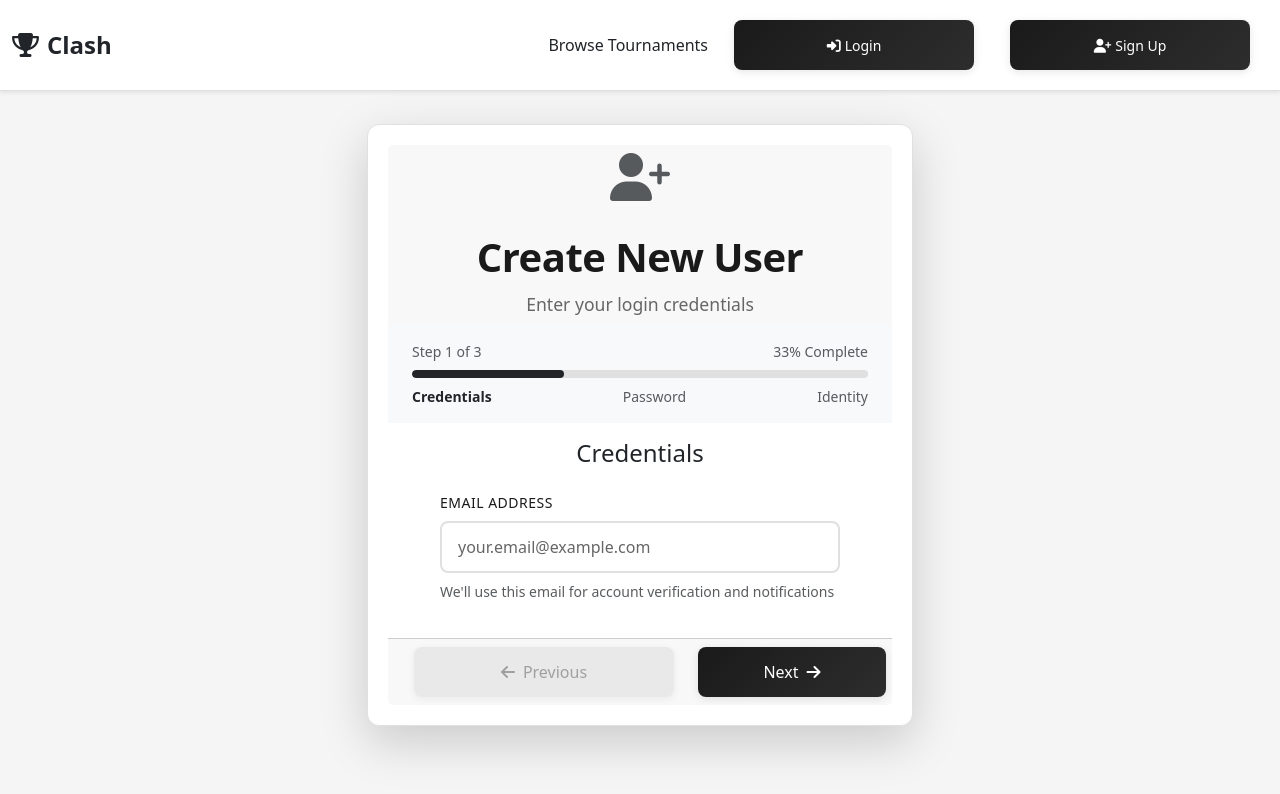
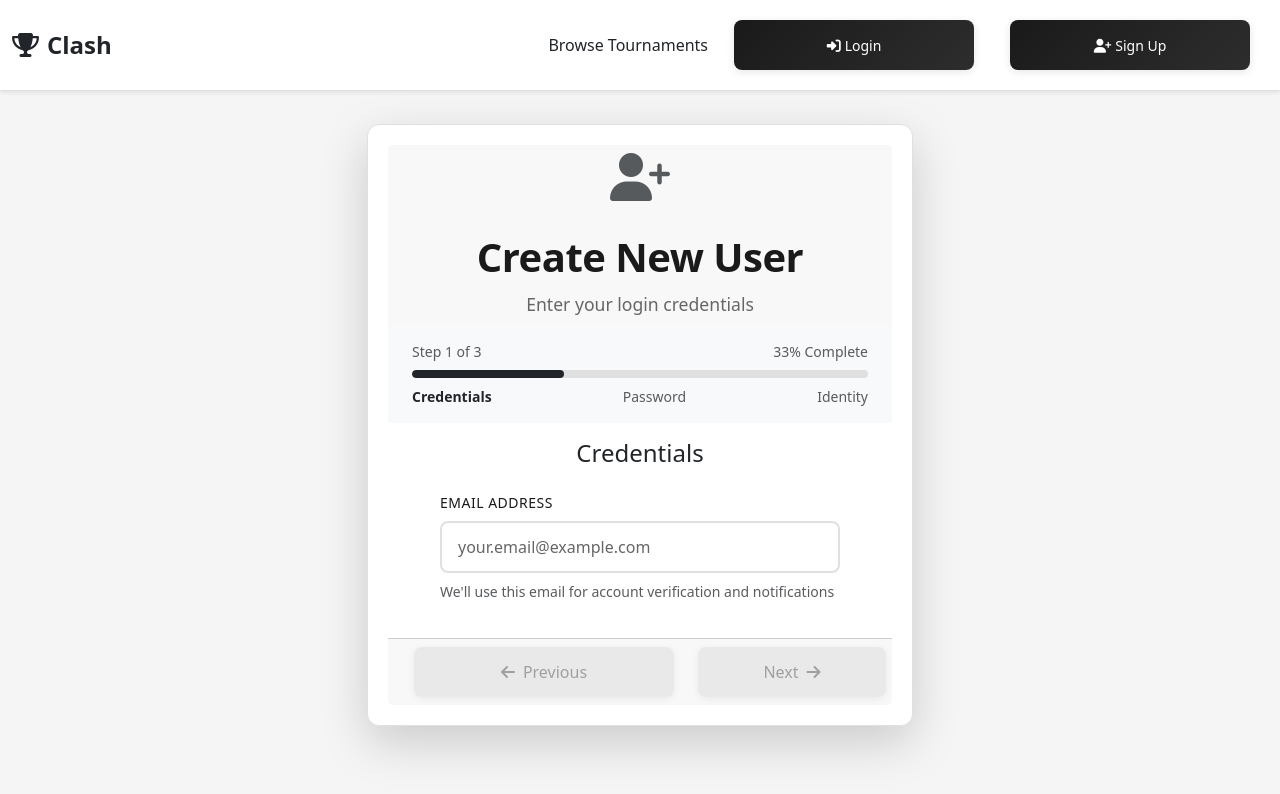
Before and after one commit to Futuredakster/New-clash-frontend, a React (Create React App) app: page /CreateUsers in a window 1280 px wide. Shown: the top 794 px of the page. Built offline with nearby package versions, Linux system fonts and the light colour scheme.

Commit message:
minor bugs

```diff
--- a/src/Pages/CreateUsers.js
+++ b/src/Pages/CreateUsers.js
@@ -55,9 +55,13 @@ function CreateUsers() {
 
   const nextPage = () => {
     if (pages === FormTitles.length - 1) {
-      handleSubmit();
+      if (isAllFieldsValid()) {
+        handleSubmit();
+      }
     } else {
-      setPages((currPage) => currPage + 1);
+      if (isCurrentPageValid()) {
+        setPages((currPage) => currPage + 1);
+      }
     }
   };
 
@@ -66,6 +70,27 @@ function CreateUsers() {
   };
 
   const progressPercentage = ((pages + 1) / FormTitles.length) * 100;
+
+  // Validation function to check if current page fields are filled
+  const isCurrentPageValid = () => {
+    switch (pages) {
+      case 0: // Credentials (Email)
+        return info.email.trim() !== "";
+      case 1: // Password
+        return info.password_hash.trim() !== "";
+      case 2: // Identity (Username)
+        return info.username.trim() !== "";
+      default:
+        return false;
+    }
+  };
+
+  // Check if all fields are filled for final submission
+  const isAllFieldsValid = () => {
+    return info.email.trim() !== "" &&
+           info.password_hash.trim() !== "" &&
+           info.username.trim() !== "";
+  };
 
   return (
     <Container className="py-5">
@@ -132,6 +157,7 @@ function CreateUsers() {
                 <Col>
                   <Button
                     variant="dark"
+                    disabled={pages === FormTitles.length - 1 ? !isAllFieldsValid() : !isCurrentPageValid()}
                     onClick={nextPage}
                     className="w-100 btn-modern"
                   >
--- a/src/PraticipentView/CompetitorView.js
+++ b/src/PraticipentView/CompetitorView.js
@@ -24,7 +24,6 @@ const CompetitorView = ({ setProps }) => {
     useEffect(() => {
         const fetchData = async () => {
             try {
-                setLoading(true);
                 const response = await axios.get(`${link}/tournaments/praticipent`, {
                     params: {
                         tournament_name: search,
@@ -43,12 +42,15 @@ const CompetitorView = ({ setProps }) => {
                 setError('An error occurred while fetching tournaments.');
                 setData([]);
             } finally {
-                setLoading(false);
+                // Only clear loading after the first successful load
+                if (loading) {
+                    setLoading(false);
+                }
             }
         };
 
         fetchData();
-    }, [search]);
+    }, [search, loading]);
 
     // Loading state
     if (loading) {
--- a/src/PraticipentView/DisplayParticipents.js
+++ b/src/PraticipentView/DisplayParticipents.js
@@ -104,7 +104,7 @@ const DisplayParticipants = () => {
                 </Card.Header>
                 <Card.Body className="card-modern-body">
                   <Row className="text-center g-3">
-                    <Col xs={6} md={3}>
+                    <Col xs={4}>
                       <div className="stat-item">
                         <h3 className="stat-number text-primary mb-1">{data.length}</h3>
                         <p className="stat-label text-muted mb-0">
@@ -112,23 +112,23 @@ const DisplayParticipants = () => {
                         </p>
                       </div>
                     </Col>
-                    <Col xs={6} md={3}>
-                      <div className="stat-item">
-                        <h3 className="stat-number text-info mb-1">
-                          {Math.ceil(data.length / 2)}
-                        </h3>
-                        <p className="stat-label text-muted mb-0">
-                          Potential Matches
-                        </p>
-                      </div>
-                    </Col>
-                    <Col xs={12} md={6}>
+                    <Col xs={4}>
                       <div className="stat-item">
                         <h3 className="stat-number text-warning mb-1">
                           {data.length > 0 ? Math.ceil(Math.log2(data.length)) : 0}
                         </h3>
                         <p className="stat-label text-muted mb-0">
                           Tournament Rounds
+                        </p>
+                      </div>
+                    </Col>
+                    <Col xs={4}>
+                      <div className="stat-item">
+                        <h3 className="stat-number text-info mb-1">
+                          {data.length > 0 ? data.length - 1 : 0}
+                        </h3>
+                        <p className="stat-label text-muted mb-0">
+                          Potential Matches
                         </p>
                       </div>
                     </Col>
--- a/src/PraticipentView/Divisions.js
+++ b/src/PraticipentView/Divisions.js
@@ -145,18 +145,36 @@ export const Divisions = ({ props, setProps, setDivision }) => {
               <div className="card-modern-footer">
                 <div className="d-grid gap-2">
                   <button
-                    className="btn btn-modern"
+                    className="btn btn-modern text-center"
                     onClick={() => handleViewDetails(item)}
+                    style={{
+                      width: '100%',
+                      minWidth: '0',
+                      padding: '0.5rem 1rem',
+                      margin: '0',
+                      border: '1px solid',
+                      boxSizing: 'border-box'
+                    }}
                   >
                     <i className="fas fa-user-plus me-2"></i>
                     Register Now
                   </button>
                   <button
-                    className="btn btn-modern-outline btn-sm"
+                    className="btn btn-modern text-center"
                     onClick={() => handleView(item)}
+                    style={{
+                      width: '100%',
+                      minWidth: '0',
+                      padding: '0.5rem 1rem',
+                      margin: '0',
+                      border: '1px solid',
+                      boxSizing: 'border-box',
+                      backgroundColor: 'transparent',
+                      color: 'var(--bs-primary)'
+                    }}
                   >
                     <i className="fas fa-eye me-2"></i>
-                    View Participants
+                    View Players
                   </button>
                 </div>
               </div>
```
